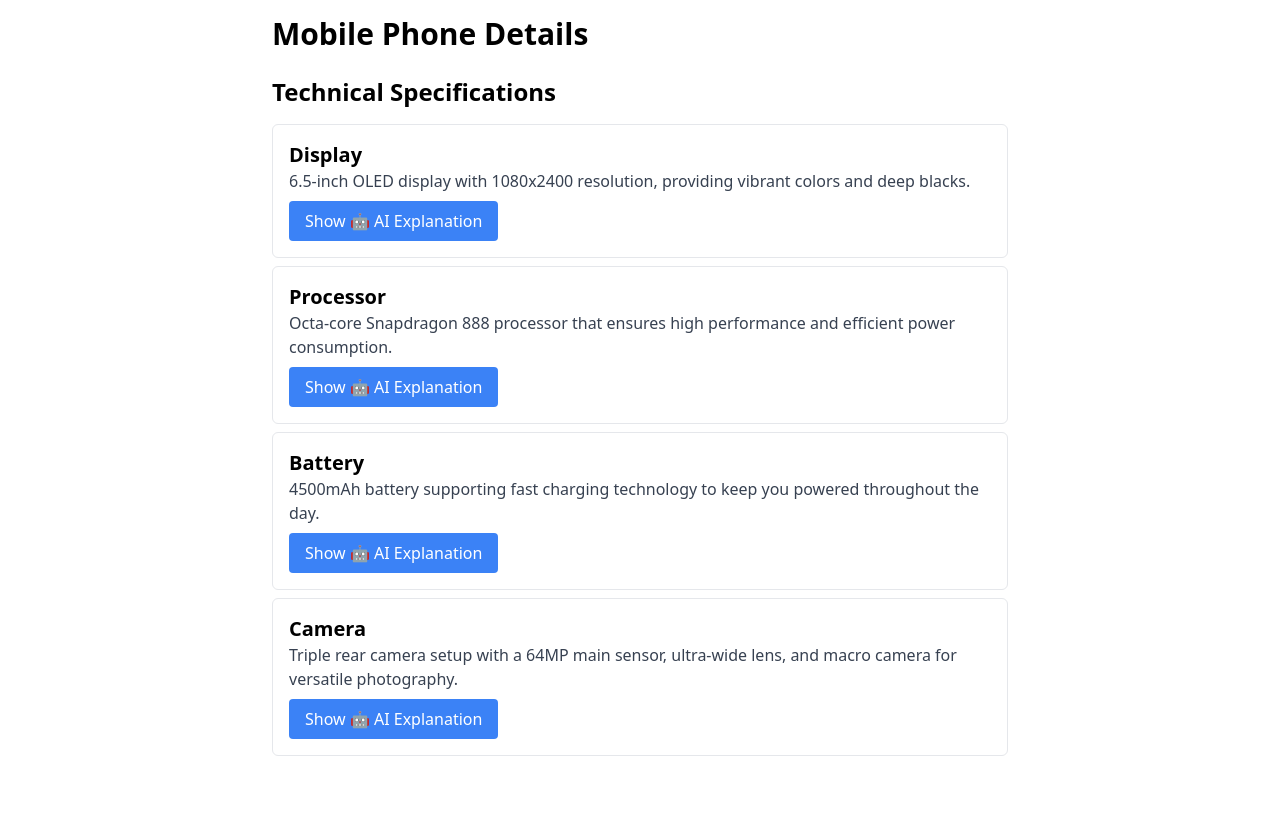
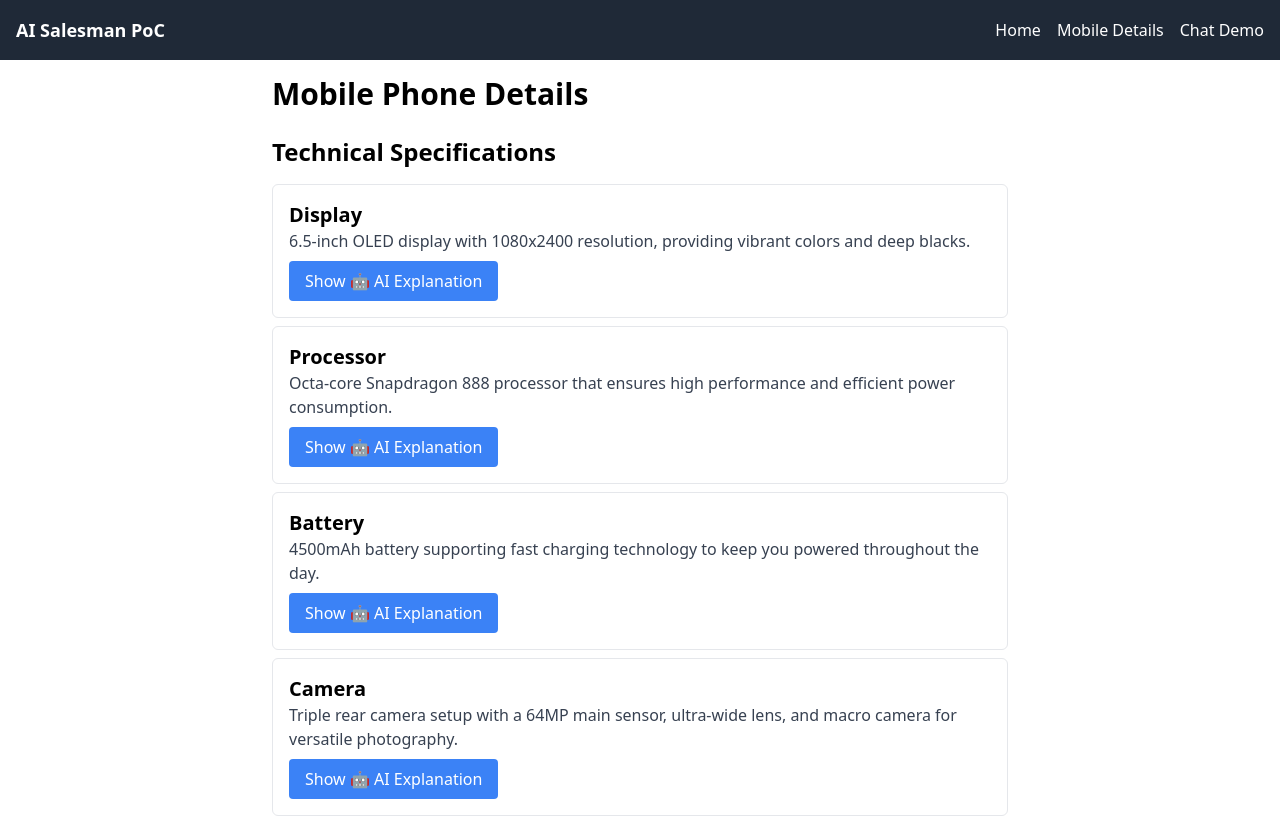
Before and after one commit to elkholyaa/ai-salesman, a Next.js app: page /mobile-details in a window 1280 px wide. Before the commit the page ends 800 px from the top, so only its background shows below. Built offline with nearby package versions, Linux system fonts and the light colour scheme.

Commit message:
Fix Next.js <Link> error by removing unnecessary <a> tags in Header.tsx

```diff
--- /dev/null
+++ b/components/Header.tsx
@@ -0,0 +1,39 @@
+/**
+ * File: components/Header.tsx
+ * Purpose: Provide a common header navigation bar for the AI Salesman PoC application.
+ * Role: Displays navigation links to various sections such as Home, Mobile Details, and Chat Demo.
+ * Overview: This component ensures consistent navigation and adheres to the latest Next.js Link behavior.
+ * Integration: Imported and used in the global layout (pages/_app.tsx) so that it appears on every page.
+ */
+
+import Link from 'next/link';
+import React from 'react';
+
+const Header: React.FC = () => {
+  return (
+    <header className="bg-gray-800 text-white p-4">
+      <nav className="container mx-auto flex justify-between items-center">
+        <div className="text-lg font-bold">AI Salesman PoC</div>
+        <ul className="flex space-x-4">
+          <li>
+            <Link href="/" className="hover:text-gray-300">
+              Home
+            </Link>
+          </li>
+          <li>
+            <Link href="/mobile-details" className="hover:text-gray-300">
+              Mobile Details
+            </Link>
+          </li>
+          <li>
+            <Link href="/mobileShop/chat" className="hover:text-gray-300">
+              Chat Demo
+            </Link>
+          </li>
+        </ul>
+      </nav>
+    </header>
+  );
+};
+
+export default Header;
--- a/pages/_app.tsx
+++ b/pages/_app.tsx
@@ -1,22 +1,23 @@
 /**
  * File: pages/_app.tsx
  * Purpose: Custom App component for the Pages Router.
- * Role: Imports global CSS and wraps every page in the application.
- * Workflow: This file serves as the root component for all pages. It imports global styles
- *           and passes down the page component along with its props.
- *
- * Note: Importing React here ensures that the JSX namespace is available, resolving the error
- *       "Cannot find namespace 'JSX'." We also use React.ReactElement as the return type.
+ * Role: Imports global CSS, wraps every page with a common header, and provides a consistent layout.
+ * Overview: This file serves as the root component for all pages. It imports global styles and wraps pages with the Header component for navigation.
+ * Integration: The Header component is included here to provide navigation links across the application.
  */
 
 import React from 'react';
 import '../styles/globals.css';
 import type { AppProps } from 'next/app';
+import Header from '../components/Header';
 
-// The MyApp component wraps every page in the application and imports global styles.
-// It uses the AppProps type from Next.js to ensure correct typings for Component and pageProps.
 function MyApp({ Component, pageProps }: AppProps): React.ReactElement {
-  return <Component {...pageProps} />;
+  return (
+    <>
+      <Header />
+      <Component {...pageProps} />
+    </>
+  );
 }
 
 export default MyApp;
```
